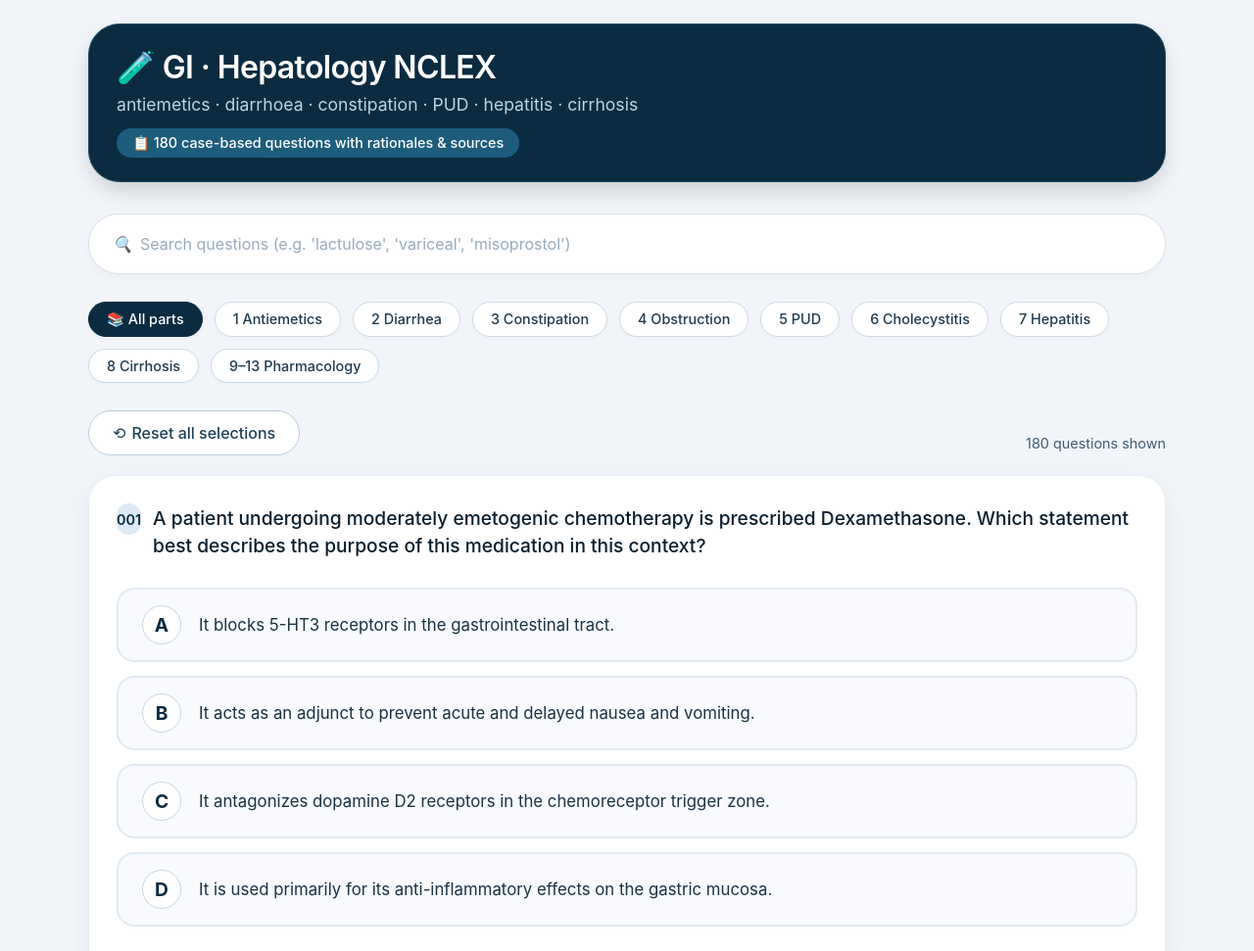
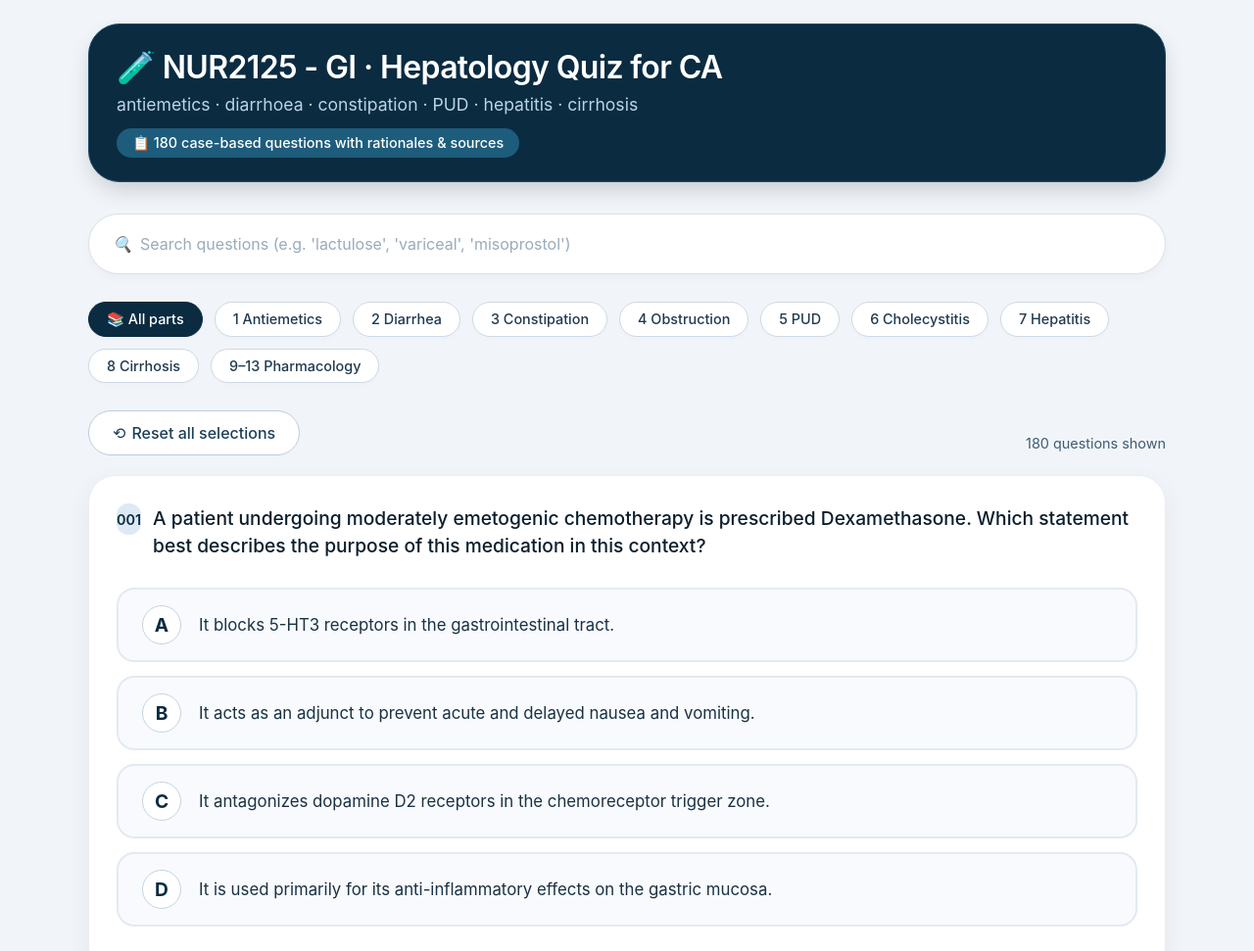
Before and after one commit to nexgear-cell/2125-gi-1, a plain HTML site: page index.html in a window 1280 px wide. Shown: the top 971 px of the page at 98% size. Drawn offline with nearby package versions, Linux system fonts and the light colour scheme.

Commit message:
Update title and header for NUR2125 quiz

```diff
--- a/index.html
+++ b/index.html
@@ -3,7 +3,7 @@
 <head>
     <meta charset="UTF-8">
     <meta name="viewport" content="width=device-width, initial-scale=1.0">
-    <title>STEM NCLEX · GI/Hepatology QBank</title>
+    <title>NUR2125 · GI/Hepatology Quiz for CA</title>
     <style>
         * {
             box-sizing: border-box;
@@ -258,7 +258,7 @@
 <body>
 <div class="app-container" id="app">
     <header>
-        <h1>🧪 GI · Hepatology NCLEX</h1>
+        <h1>🧪 NUR2125 - GI · Hepatology Quiz for CA</h1>
         <p>antiemetics · diarrhoea · constipation · PUD · hepatitis · cirrhosis</p>
         <div class="badge">📋 180 case-based questions with rationales & sources</div>
     </header>
```
